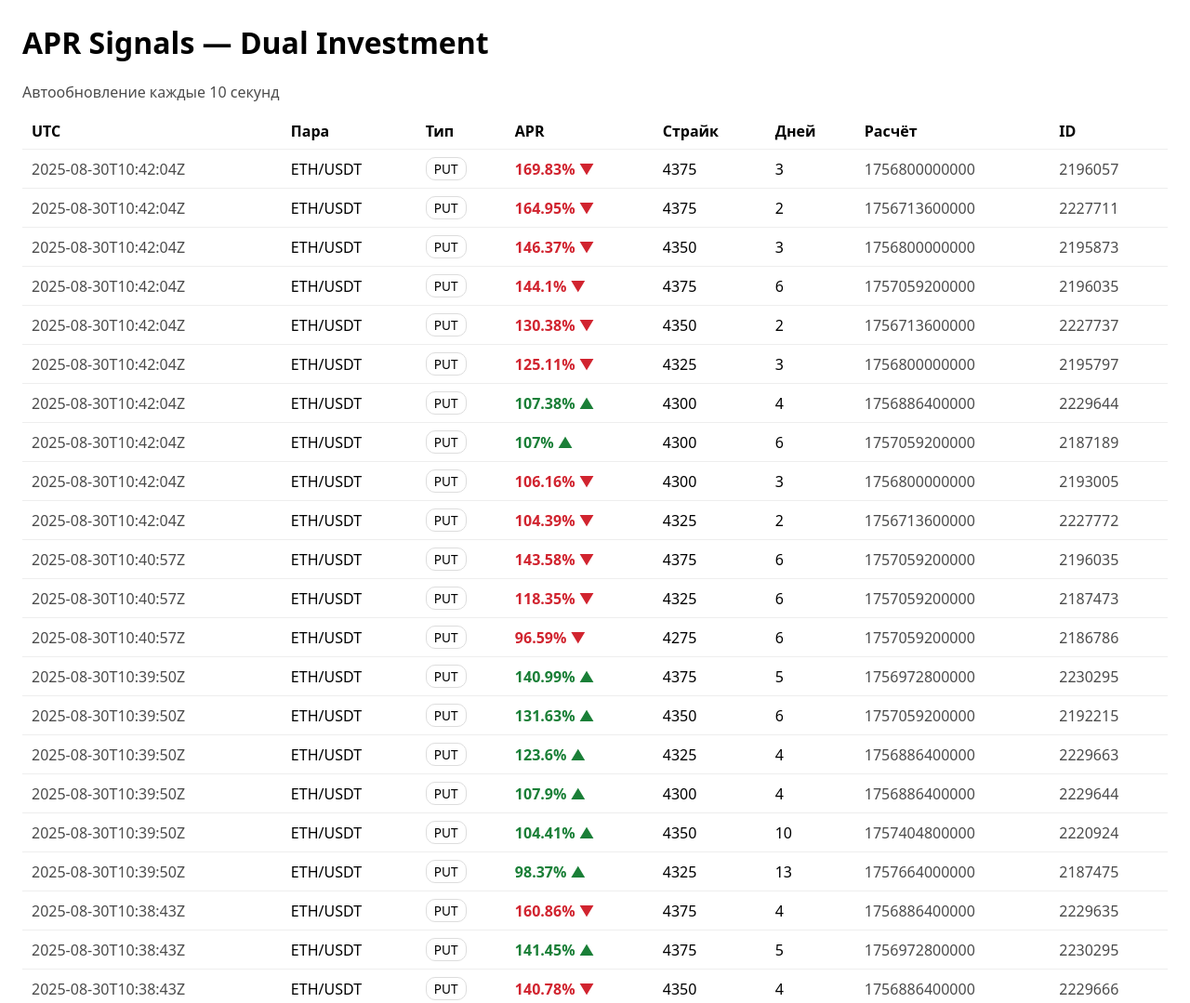
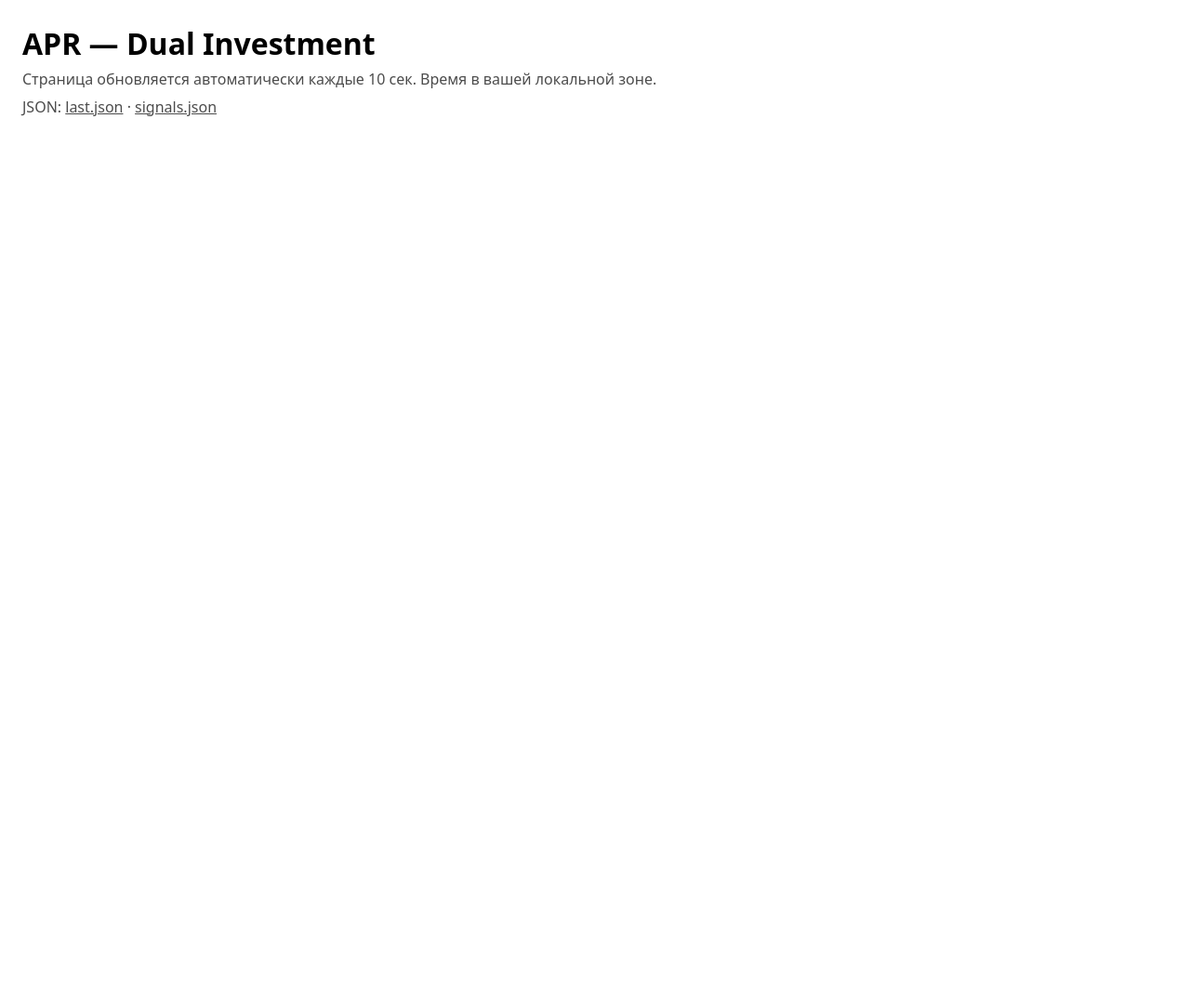
Before and after one commit to amexfirefox/diapr_top, a plain HTML site: page docs/index.html in a window 1280 px wide. Shown: the top 1079 px of the page at 93% size. After the commit the page ends 800 px from the top, so only its background shows below. Drawn offline with Linux system fonts and the light colour scheme.

Commit message:
Update index.html

```diff
--- a/docs/index.html
+++ b/docs/index.html
@@ -1,43 +1,31 @@
-<!DOCTYPE html><html lang="ru"><head><meta charset="utf-8"><meta name="viewport" content="width=device-width,initial-scale=1">
-<title>APR Signals</title>
+<!DOCTYPE html>
+<html lang="ru">
+<head>
+<meta charset="utf-8"/>
+<meta name="viewport" content="width=device-width,initial-scale=1"/>
+<title>Dual Investment APR — Dashboard</title>
 <style>
- body{font-family:system-ui,-apple-system,Segoe UI,Roboto,sans-serif;margin:24px}
- table{width:100%;border-collapse:collapse;margin-top:12px}
- th,td{padding:8px 10px;border-bottom:1px solid #eee;text-align:left}
- .apr-up{color:#1a7f37;font-weight:600} .apr-down{color:#d1242f;font-weight:600} .apr-same{opacity:.75}
- .tag{display:inline-block;padding:2px 8px;border-radius:10px;border:1px solid #ddd;font-size:.85rem}
- .muted{opacity:.7}
-</style></head><body>
-<h1>APR Signals — Dual Investment</h1>
-<div class="muted">Автообновление каждые 10 секунд</div>
-<div id="app">Загрузка…</div>
-<script>
- async function load(){
-  try{
-   const r=await fetch('signals.json?ts='+Date.now());
-   const j=await r.json(); const a=j.signals||[];
-   if(!a.length){ document.getElementById('app').textContent='Пока нет сигналов.'; return;}
-   const rows=a.map(s=>`
-    <tr>
-      <td class="muted">${s.ts}</td>
-      <td>${s.pair}</td>
-      <td><span class="tag">${s.type}</span></td>
-      <td class="${s.dir==='up'?'apr-up':s.dir==='down'?'apr-down':'apr-same'}">
-        ${s.apr_pct}% ${s.dir==='up'?'▲':s.dir==='down'?'▼':'·'}
-      </td>
-      <td>${s.strike}</td>
-      <td>${s.days}</td>
-      <td class="muted">${s.settle}</td>
-      <td class="muted">${s.product_id||''}</td>
-    </tr>`).join('');
-   document.getElementById('app').innerHTML=`
-    <table>
-      <thead><tr>
-        <th>UTC</th><th>Пара</th><th>Тип</th><th>APR</th>
-        <th>Страйк</th><th>Дней</th><th>Расчёт</th><th>ID</th>
-      </tr></thead><tbody>${rows}</tbody>
-    </table>`;
-  }catch(e){ document.getElementById('app').textContent='Ошибка загрузки';}
- }
- load(); setInterval(load,10000);
-</script></body></html>
+  :root{--ok:#1a7f37;--down:#d1242f}
+  body{font-family:system-ui,-apple-system,Segoe UI,Roboto,sans-serif;margin:24px;line-height:1.45}
+  h1{margin:0 0 4px}
+  .muted{opacity:.7}
+  section{margin-top:18px}
+  table{width:100%;border-collapse:collapse;margin-top:8px}
+  th,td{padding:8px 10px;border-bottom:1px solid #eee;text-align:left;vertical-align:top}
+  th{position:sticky;top:0;background:#fff}
+  .tag{display:inline-block;padding:2px 8px;border-radius:10px;border:1px solid #ddd;font-size:.85rem}
+  .apr-up{color:var(--ok);font-weight:600}
+  .apr-down{color:var(--down);font-weight:600}
+  .apr-same{opacity:.75}
+  .grid{display:grid;grid-template-columns:repeat(auto-fit,minmax(220px,1fr));gap:12px;margin:8px 0}
+  .card{border:1px solid #eee;border-radius:10px;padding:10px}
+  .row{display:flex;gap:8px;align-items:center;flex-wrap:wrap}
+  .links a{color:inherit}
+</style>
+</head>
+<body>
+  <h1>APR — Dual Investment</h1>
+  <div class="muted">Страница обновляется автоматически каждые 10 сек. Время в вашей локальной зоне.</div>
+  <div class="links muted" style="margin-top:6px">
+    JSON: <a href="last.json" target="_blank">last.json</a> · <a href="signals.json" target="_blank">signals.json</a>
+  </div>
```
